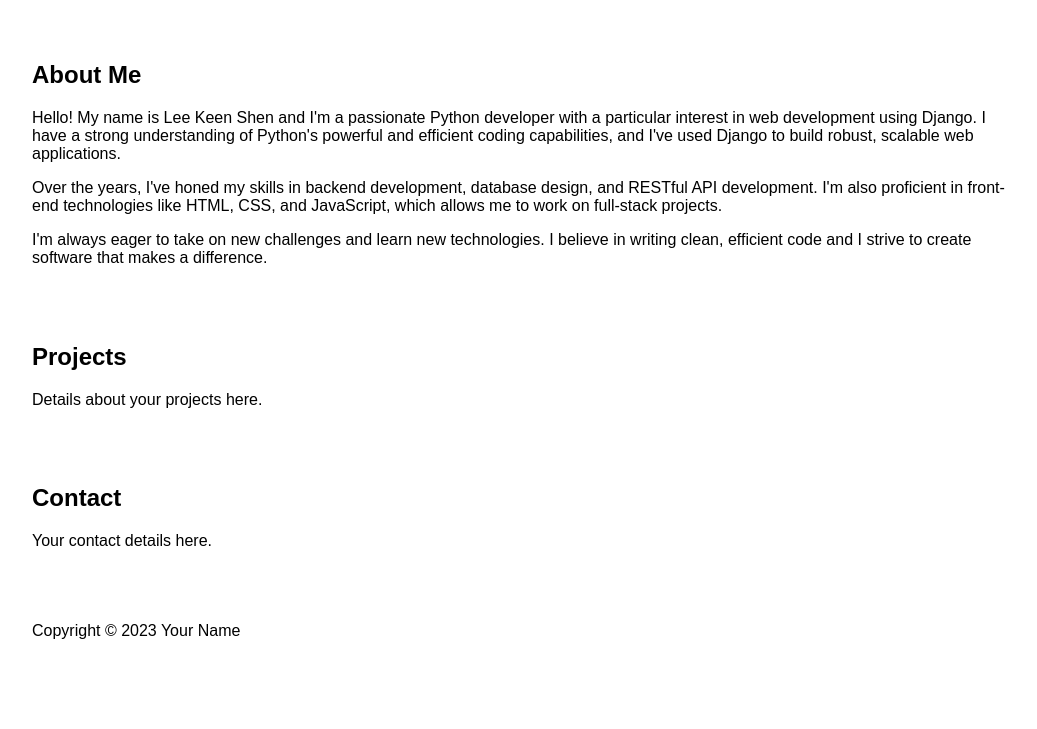
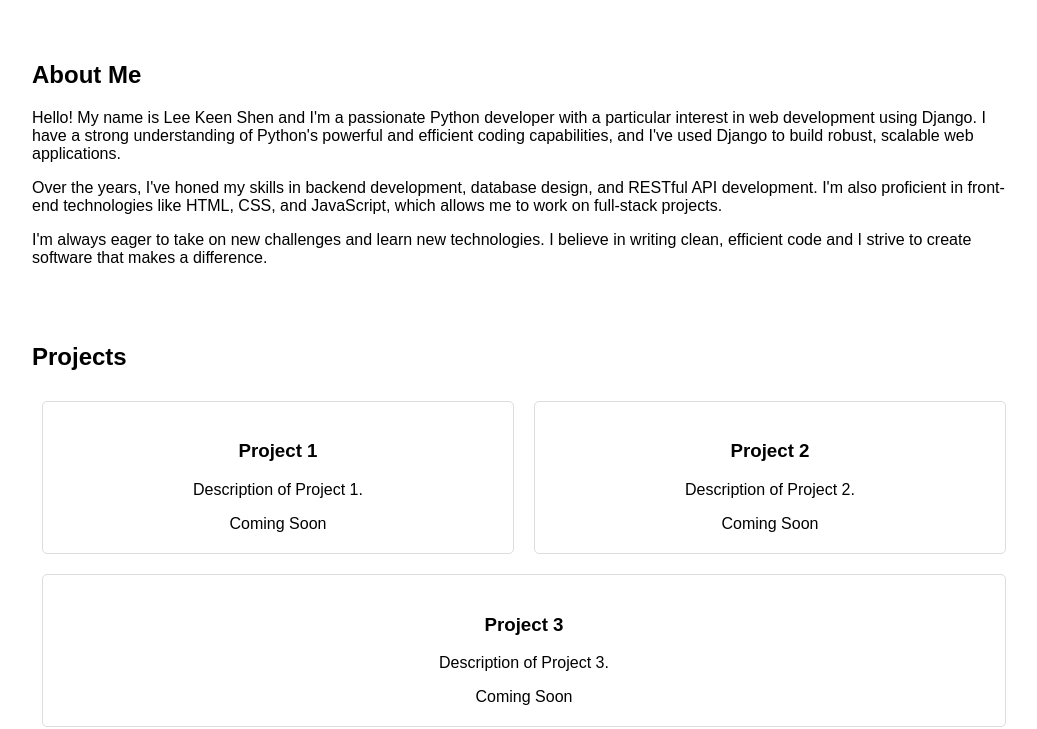
Before and after one commit to lawrencelee0205/lawrencelee0205, a plain HTML site: page index.html in a window 1280 px wide. Shown: the part 99-828 px from the top of the page, without its empty margins (116-1153 px from the left). Before the commit the page ends 800 px from the top, so only its background shows below. Drawn offline with Linux system fonts and the light colour scheme.

Commit message:
Modfiy project and style.

```diff
--- a/index.html
+++ b/index.html
@@ -23,10 +23,25 @@
                 I'm always eager to take on new challenges and learn new technologies. I believe in writing clean, efficient code and I strive to create software that makes a difference.
             </p>
         </section>
-
         <section>
             <h2>Projects</h2>
-            <p>Details about your projects here.</p>
+            <div class="projects">
+                <div class="project">
+                    <h3>Project 1</h3>
+                    <p>Description of Project 1.</p>
+                    <a>Coming Soon</a>
+                </div>
+                <div class="project">
+                    <h3>Project 2</h3>
+                    <p>Description of Project 2.</p>
+                    <a>Coming Soon</a>
+                </div>
+                <div class="project">
+                    <h3>Project 3</h3>
+                    <p>Description of Project 3.</p>
+                    <a>Coming Soon</a>
+                </div>
+            </div>
         </section>
         <section>
             <h2>Contact</h2>
--- a/style.css
+++ b/style.css
@@ -24,3 +24,24 @@ header, section, footer {
         padding: 10px;
     }
 }
+
+.projects {
+    display: flex;
+    justify-content: space-between;
+    flex-wrap: wrap;
+}
+
+.project {
+    flex: 1 1 30%;
+    margin: 10px;
+    padding: 20px;
+    border: 1px solid #ddd;
+    border-radius: 5px;
+    text-align: center;
+}
+
+@media screen and (max-width: 600px) {
+    .project {
+        flex: 1 1 100%;
+    }
+}
```
